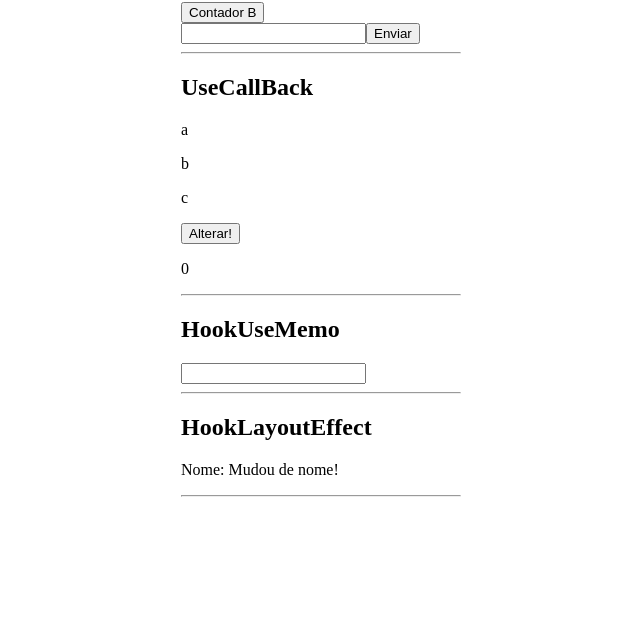
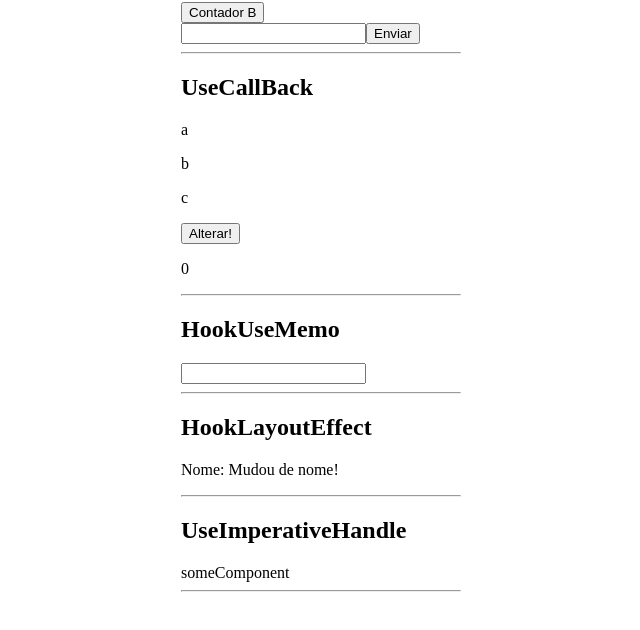
Before and after one commit to devpabloh/React_Matteus_Battisti_2_parte, a React (Create React App) app in the folder 10_HOOKS/reacthooks/: page / in a window 1280 px wide. Shown: the part 1673-2303 px from the top of the page, without its empty margins (319-959 px from the left). Built offline with nearby package versions, Linux system fonts and the light colour scheme.

Commit message:
atualização

```diff
--- /dev/null
+++ b/10_HOOKS/reacthooks/src/components/HookUseImperativeHandle.js
@@ -0,0 +1,13 @@
+import SomeComponent from "./SomeComponent";
+
+const HookUseImperativeHandle = () => {
+  return (
+    <div>
+        <h2>UseImperativeHandle</h2>
+        <SomeComponent/>
+        <hr />
+    </div>
+  )
+}
+
+export default HookUseImperativeHandle
--- /dev/null
+++ b/10_HOOKS/reacthooks/src/components/SomeComponent.js
@@ -0,0 +1,9 @@
+import React from 'react'
+
+const SomeComponent = () => {
+  return (
+    <div>someComponent</div>
+  )
+}
+
+export default SomeComponent
--- a/10_HOOKS/reacthooks/src/pages/Home.js
+++ b/10_HOOKS/reacthooks/src/pages/Home.js
@@ -3,12 +3,14 @@ import HookUseReducer from "../components/HookUseReducer";
 import HookUseState from "../components/HookUseState";
 import HookuseRef from "../components/HookuseRef";
 import HookUseCallBack from "../components/HookUseCallBack";
-import { someContext } from "../components/HookUseContext";
 import HookUseMemo from "../components/HookUseMemo";
 import HookLayoutEffect from "../components/HookLayoutEffect";
+import HookUseImperativeHandle from "../components/HookUseImperativeHandle";
 
 //useContext
 import { useContext } from "react";
+import { someContext } from "../components/HookUseContext";
+
 
 
 
@@ -29,6 +31,7 @@ const Home = () => {
         <HookUseCallBack/>
         <HookUseMemo/>
         <HookLayoutEffect/>
+        <HookUseImperativeHandle/>
     </div>
   )
 }
```
